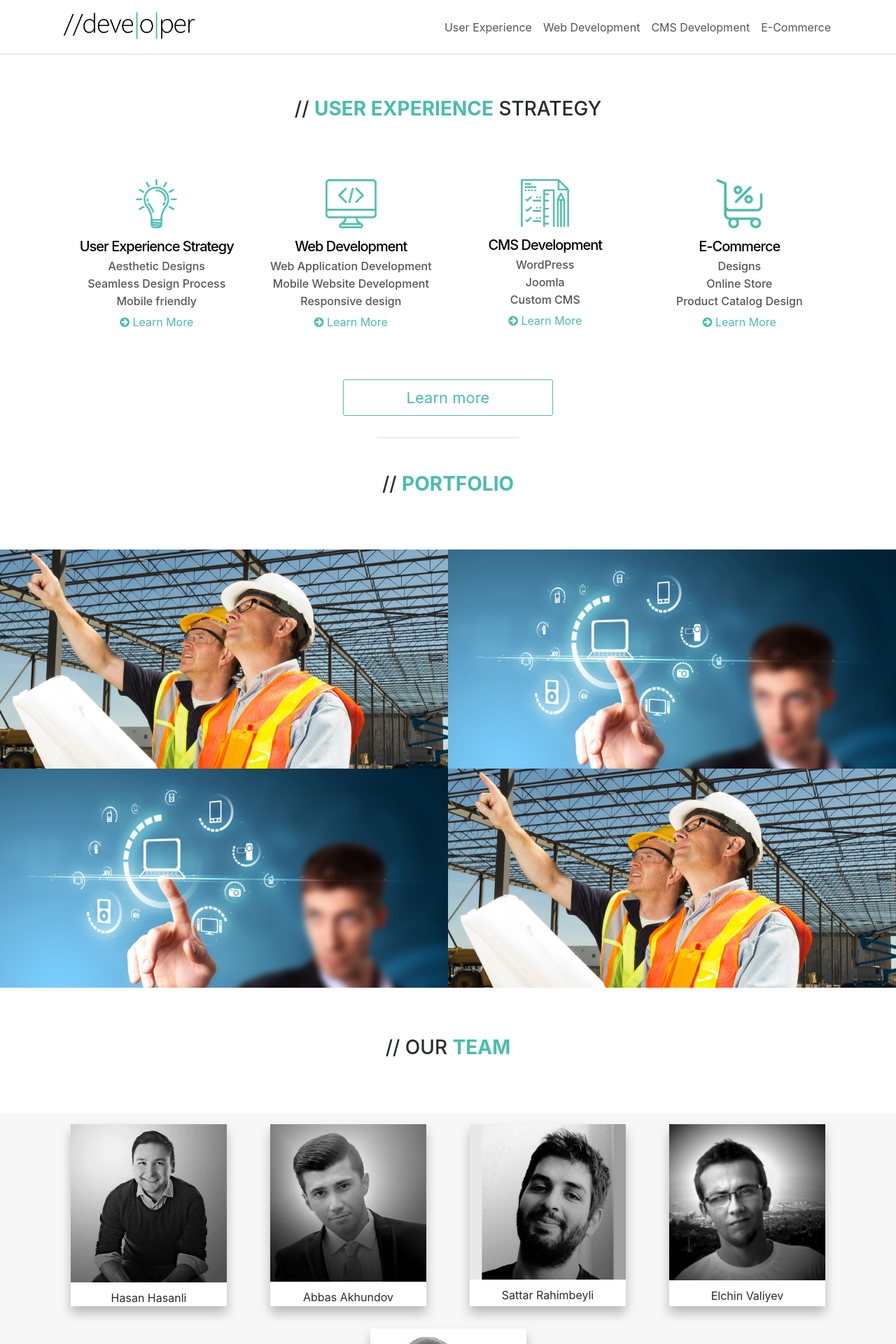
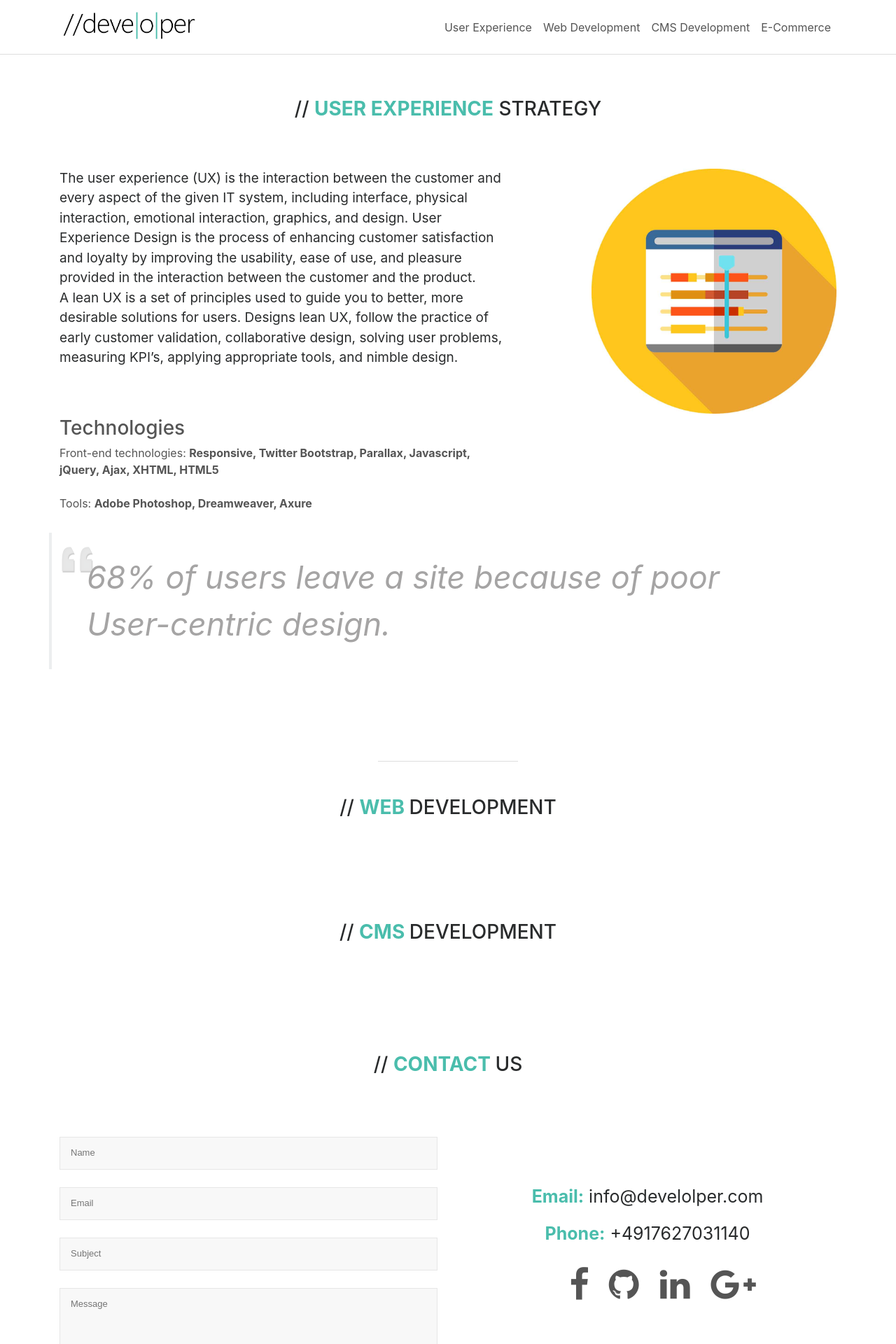
Before and after one commit to Develolper/develolper, a PHP site: page /services.html in a window 1280 px wide. Shown: the top 1920 px of the page at 70% size. Run offline with PHP 8.4, Linux system fonts and the light colour scheme; some libraries are stand-ins or nearby versions.

Commit message:
services, redesign

```diff
--- a/css/style.css
+++ b/css/style.css
@@ -805,3 +805,39 @@ input {
 .right-content strong {
     color: #4ABDAC;
 }
+
+
+
+img.big_section_icon {
+    width: 100%;
+}
+
+
+
+
+
+
+
+
+.article {
+    font-size: 19px;
+}
+
+
+.grey_font {
+    color: #555;
+}
+
+
+
+
+.blockquote {
+    background: url(../images/bg-quote2.png) no-repeat;
+    /*border-left: 1px solid #ccc;*/
+    color: #a5a4a4;
+    font-style:italic;
+    font-size: 45px;
+    margin: 30px;
+    margin-left: 0;
+    padding: 30px 30px 30px 50px;
+}
--- a/js/app.js
+++ b/js/app.js
@@ -5,7 +5,7 @@ $(document).ready(function(){
     // Make sure this.hash has a value before overriding default behavior
     if (this.hash !== "") {
       // Prevent default anchor click behavior
-      event.preventDefault();
+    //   event.preventDefault();
 
       // Store hash
       var hash = this.hash;
--- a/services.html
+++ b/services.html
@@ -69,82 +69,44 @@
             </div>
 
             <div class="top-buffer"></div>
+            <div class="row" >
 
-                <div class="col align-self-center text-center " >
-                    <div class="row">
-                        <div class="col-md-3">
-                            <div class="usp_boxes">
-                                <img src="images/creative.png" />
-                                <h5>User Experience Strategy</h5>
-                                <h6>Aesthetic Designs</h6>
-                                <h6>Seamless Design Process</h6>
-                                <h6>Mobile friendly</h6>
+                <div class="col-md-7">
+                    <p class="article">
+                        The user experience (UX) is the interaction between the customer and every aspect of the given IT system, including interface, physical interaction, emotional interaction, graphics, and design.
+                        User Experience Design is the process of enhancing customer satisfaction and loyalty by improving the usability, ease of use, and pleasure provided in the interaction between the customer and the product.
+                        <br />
+                        A lean UX is a set of principles used to guide you to better, more desirable solutions for users. Designs lean UX, follow the practice of early customer validation, collaborative design, solving user problems, measuring KPI’s, applying appropriate tools, and nimble design.
+                    </p>
+                    <div class="top-buffer"></div>
 
-                                <a href="./services.html#userexperience">
-                                    <i class="fa fa-arrow-circle-right" aria-hidden="true"></i>
-                                    Learn More
-                                </a>
-                            </div>
-                        </div>
 
-                        <div class="col-md-3">
-                            <div class="usp_boxes">
-                                <img src="images/web_development.png" />
-                                <h5>Web Development</h5>
-                                <h6>Web Application Development</h6>
-                                <h6>Mobile Website Development</h6>
-                                <h6>Responsive design</h6>
-
-                                <a href="./services.html#webdevelopment">
-                                    <i class="fa fa-arrow-circle-right" aria-hidden="true"></i>
-                                    Learn More
-                                </a>
-                            </div>
-                        </div>
-
-                        <div class="col-md-3">
-                            <div class="usp_boxes">
-                                <img src="images/production.png" />
-                                <h5>CMS Development</h5>
-                                <h6>WordPress </h6>
-                                <h6>Joomla </h6>
-                                <h6>Custom CMS</h6>
-
-                                <a href="./services.html#cmsdevelopment">
-                                    <i class="fa fa-arrow-circle-right" aria-hidden="true"></i>
-                                    Learn More
-                                </a>
-                            </div>
-                        </div>
-
-                        <div class="col-md-3">
-                            <div class="usp_boxes">
-                                <img src="images/e-commerce.jpg" />
-                                <h5>E-Commerce</h5>
-                                <h6>Designs</h6>
-                                <h6>Online Store</h6>
-                                <h6>Product Catalog Design</h6>
-
-                                <a href="./services.html#ecommerce">
-                                    <i class="fa fa-arrow-circle-right" aria-hidden="true"></i>
-                                    Learn More
-                                </a>
-                            </div>
-                        </div>
+                    <div class="grey_font">
+                        <h3>Technologies</h3>
+                        Front-end technologies: <b>Responsive, Twitter Bootstrap, Parallax, Javascript, jQuery, Ajax, XHTML, HTML5</b>
+                        <br /><br />
+                        Tools: <b>Adobe Photoshop, Dreamweaver, Axure</b>
                     </div>
 
 
-                    <div class="top-buffer"></div>
 
-                    <div class="text-center" id="buttonContainer">
-                        <a href="./about.html">
-                            <div class="actionButton">
-                                Learn more
-                            </div>
-                        </a>
-                    </div>
 
                 </div>
+                <div class="col-md-1"></div>
+                <div class="col-md-4 text-right">
+                    <img src="images/ui_ux_design.jpg" class="pull-right big_section_icon img-responsive" />
+                </div>
+
+                <div class="blockquote">
+                    68% of users leave a site because of poor User-centric design.
+                </div>
+            </div>
+
+            <div class="top-buffer"></div>
+
+
+
+        </div>
             <div class="col-md-5"></div>
             <div class="col align-self-center">
                 <div class="big_slogan_dvider"></div>
@@ -162,73 +124,14 @@
 
 
 
-    <div class="col align-self-center" id="portfolio">
+    <div class="col align-self-center" id="webdevelopment">
         <h3 class="text-center">
-            // <strong> PORTFOLIO </strong>
+            // <strong> WEB  </strong> DEVELOPMENT
         </h3>
     </div>
 
     <div class="top-buffer"></div>
-    <div class="what_we_done">
 
-
-    <!-- <div class="col align-self-center text-center " > -->
-        <div class="row no-gutter">
-            <div class="col-md-6">
-                <div class="what_we_done_unit">
-                    <img src="images/what_we_done/ll.jpg" />
-                    <div class="overlayBrandName">
-                        <div class="text">
-                            <a href="#">Hello World</a>
-                            <hr />
-                            Description of Hello World
-                        </div>
-
-                    </div>
-                </div>
-            </div>
-
-            <div class="col-md-6">
-                <div class="what_we_done_unit">
-                    <img src="images/what_we_done/aa.jpg" />
-                    <div class="overlayBrandName">
-                        <div class="text">
-                            <a href="#">Hello World</a>
-                            <hr />
-                            Description of Hello World
-                        </div>
-                    </div>
-                </div>
-            </div>
-        </div>
-
-        <div class="row no-gutter">
-            <div class="col-md-6">
-                <div class="what_we_done_unit">
-                    <img src="images/what_we_done/aa.jpg" />
-                    <div class="overlayBrandName">
-                        <div class="text">
-                            <a href="#">Hello World</a>
-                            <hr />
-                            Description of Hello World
-                        </div>
-                    </div>
-                </div>
-            </div>
-            <div class="col-md-6">
-                <div class="what_we_done_unit">
-                    <img src="images/what_we_done/ll.jpg" />
-                    <div class="overlayBrandName">
-                        <div class="text">
-                            <a href="#">Hello World</a>
-                            <hr />
-                            Description of Hello World
-                        </div>
-                    </div>
-                </div>
-            </div>
-        </div>
-    </div>
 
 
 
@@ -238,9 +141,9 @@
     <div class="top-buffer"></div>
 
 
-    <div class="col align-self-center" id="team">
+    <div class="col align-self-center" id="cmsdevelopment">
         <h3 class="text-center">
-            // OUR <strong> TEAM </strong>
+            // <strong> CMS </strong> DEVELOPMENT
         </h3>
     </div>
 
@@ -248,123 +151,11 @@
 
     <div class="top-buffer"></div>
 
-    <div style="background-color: #F7F7F7">
-        <div class="container" >
-            <div class="row justify-content-around" >
-                <div class="col-md-3">
-                    <div class="team_member">
-                        <div class="team_member_picture">
-                            <img src="images/hasan.jpg" />
 
-                            <div class="overlay">
-                                <div class="text">Full stack developer</div>
-                            </div>
-                        </div>
-                        <p class="name">
-                            Hasan Hasanli
-                        </p>
-                    </div>
-                </div>
 
-                <!-- <div class="col-md-3">
-                    <div class="team_member">
-                        <div class="team_member_picture">
-                            <img src="images/qurban.jpg" />
 
-                            <div class="overlay">
-                                <div class="text">Full stack developer</div>
-                            </div>
-                        </div>
-                        <p class="name">
-                            Qurban Qurbanov
-                        </p>
 
-                    </div>
-                </div> -->
-                <div class="col-md-3">
-                    <div class="team_member">
-                        <div class="team_member_picture">
-                            <img src="images/abbas.jpg" />
 
-                            <div class="overlay">
-                                <div class="text">Backend & Android developer</div>
-                            </div>
-                        </div>
-                        <p class="name">
-                            Abbas Akhundov
-                        </p>
-
-                    </div>
-                </div>
-
-                <div class="col-md-3">
-                    <div class="team_member">
-                        <div class="team_member_picture">
-                            <img src="images/sattar.jpg" />
-
-                            <div class="overlay">
-                                <div class="text">Backend developer</div>
-                            </div>
-                        </div>
-
-                        <p class="name">
-                            Sattar Rahimbeyli
-                        </p>
-                    </div>
-                </div>
-
-                <div class="col-md-3">
-                    <div class="team_member">
-                        <div class="team_member_picture">
-                            <img src="images/elchin.jpg" />
-
-                            <div class="overlay">
-                                <div class="text">Backend developer</div>
-                            </div>
-                        </div>
-                        <p class="name">
-                            Elchin Valiyev
-                        </p>
-                    </div>
-                </div>
-
-            </div> <!-- row justify-content-around -->
-
-            <div class="row justify-content-around" >
-                <div class="col-md-3">
-                    <div class="team_member">
-                        <div class="team_member_picture">
-                            <img src="images/turqut.jpg" />
-
-                            <div class="overlay">
-                                <div class="text">Graphic & Web design</div>
-                            </div>
-                        </div>
-                        <p class="name">
-                            Turgut Abasli
-                        </p>
-
-                    </div>
-                </div>
-
-                <!-- <div class="col-md-3">
-                    <div class="team_member">
-                        <div class="team_member_picture">
-                            <img src="images/sabir.jpg" />
-
-                            <div class="overlay">
-                                <div class="text">Backend developer</div>
-                            </div>
-                        </div>
-                        <p class="name">
-                            Sabir Qocayev
-                        </p>
-                    </div>
-                </div> -->
-
-            </div> <!-- row justify-content-ar -->
-        </div> <!-- container -->
-    </div> <!-- grey bg -->
 
     <div class="container">
         <div class="top-buffer"></div>
```
Also changed, not shown: images/bg-quote2.png (added), images/ui_ux_design.jpg (added), index.html (indentation only).
